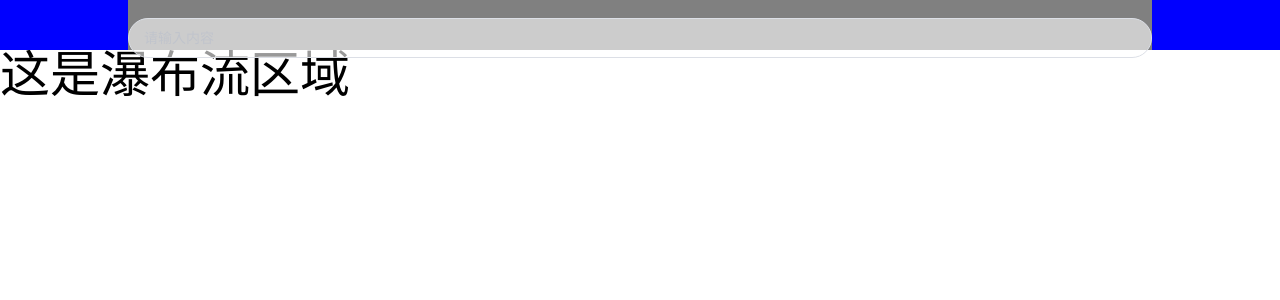
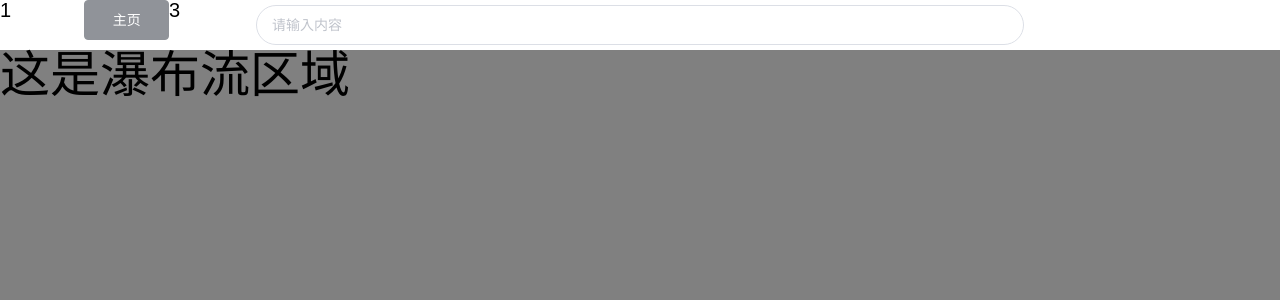
Before and after one commit to YuChenLiao/frontend-test, a Vue app: page / in a window 1280 px wide. Shown: the top 300 px of the page. Built offline with nearby package versions, Linux system fonts and the light colour scheme.

Commit message:
基本完成搜索栏骨架

```diff
--- a/src/views/Home.vue
+++ b/src/views/Home.vue
@@ -21,6 +21,7 @@ export default {
 <style lang="stylus" scoped>
   .home
     background-size 100% 100%
+    background-color grey
     width 100%
     height 100%
     font-size .5rem
--- a/src/views/components/foundTab.vue
+++ b/src/views/components/foundTab.vue
@@ -1,7 +1,13 @@
 <template>
   <!--搜索栏组件-->
   <div class="found-box">
-    <div class="f-left"></div>
+    <div class="f-left">
+      <span class="l-item">1</span>
+      <span class="l-item">
+        <el-button class="l-button" type="info">主页</el-button>
+      </span>
+      <span class="l-item">3</span>
+    </div>
     <div class="f-area">
       <el-input class="i-area" v-model="input" placeholder="请输入内容"></el-input>
     </div>
@@ -22,23 +28,35 @@ export default class FoundTab extends Vue {
   .found-box
     width 100%
     height .5rem
-    background-color blue
     display flex
     flex-direction row
     background-size contain
     .f-left
-      width 10%
+      width 20%
       height 100%
       font-size .2rem
+      display flex
+      .l-item
+        width 33%
+        height 100%
+        .l-button
+          padding-left .1rem
+          padding-right .1rem
+          width 100%
     .f-area
-      width 80%
-      background-color grey
+      width 60%
       .i-area
-        top 1%
-        width 100%
+        position absolute
+        margin auto
+        padding-top .05rem
+        left 0
+        right 0
+        top 0
+        bottom 0
+        width 60%
         display inline-block
     .f-right
-      width 10%
+      width 20%
       height 100%
       font-size .2rem
 </style>
```
